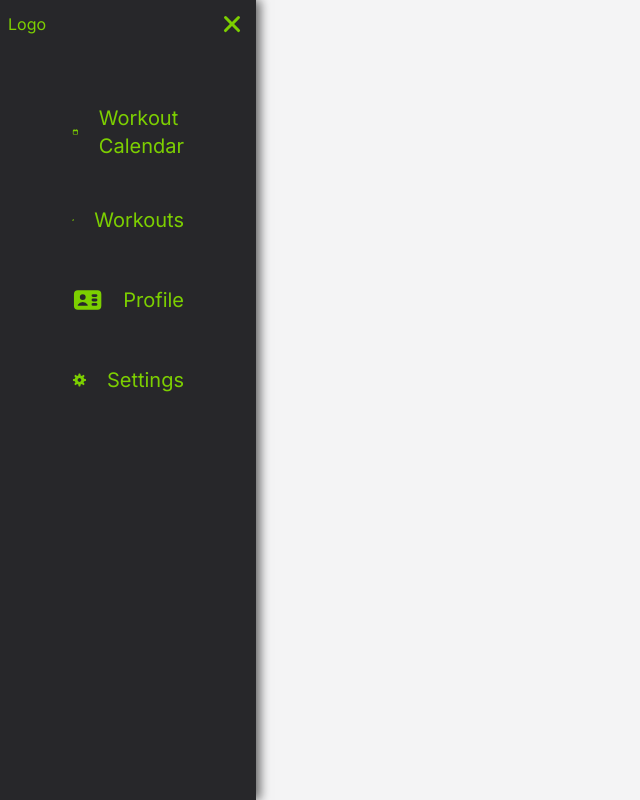
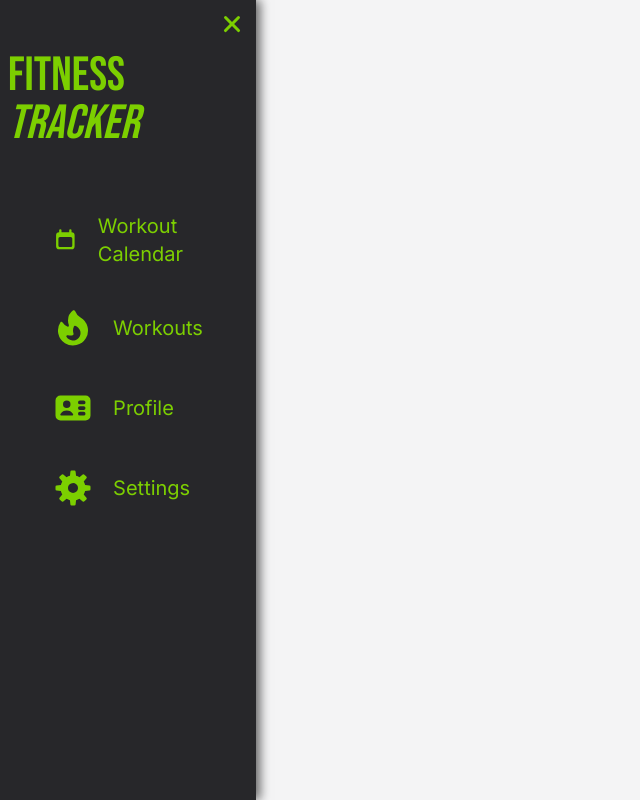
Before and after one commit to DanielG808/fitness-tracker, a Next.js app: page / in a window 1280 px wide. Shown: the whole page, without its empty margins (0-640 px from the left). Built offline with nearby package versions, Linux system fonts and the light colour scheme.

Commit message:
added cn function for className prop on custom components

```diff
--- a/package.json
+++ b/package.json
@@ -10,9 +10,11 @@
   },
   "dependencies": {
     "@heroicons/react": "^2.2.0",
+    "clsx": "^2.1.1",
     "next": "15.3.0",
     "react": "^19.0.0",
-    "react-dom": "^19.0.0"
+    "react-dom": "^19.0.0",
+    "tailwind-merge": "^3.2.0"
   },
   "devDependencies": {
     "@eslint/eslintrc": "^3",
--- a/src/components/logo.tsx
+++ b/src/components/logo.tsx
@@ -1,3 +1,14 @@
-export default function Logo() {
-  return <div>Logo</div>;
+import { bebasNeue } from "@/lib/fonts";
+import { cn } from "@/lib/utils/cn";
+
+type LogoProps = {
+  className?: string;
+};
+
+export default function Logo({ className }: LogoProps) {
+  return (
+    <h1 className={cn(`text-5xl ${bebasNeue.className}`, className)}>
+      Fitness <span className="italic">Tracker</span>
+    </h1>
+  );
 }
--- a/src/components/navigation-panel.tsx
+++ b/src/components/navigation-panel.tsx
@@ -16,8 +16,6 @@ export default function NavigationPanel() {
           : "-translate-x-5/6 shadow-[4px_0_10px_rgba(0,0,0,0.4)]"
       }`}
     >
-      <div className="flex items-center">
-        <Logo />
       <button className="ml-auto" onClick={() => setOpen(!open)}>
         {open ? (
           <XMarkIcon className="w-8 h-8" />
@@ -25,8 +23,10 @@ export default function NavigationPanel() {
           <Bars3Icon className="w-10 h-10" />
         )}
       </button>
+      <div className="flex flex-col items-center py-3">
+        <Logo />
+        <NavLinkList />
       </div>
-      <NavLinkList />
     </aside>
   );
 }
--- /dev/null
+++ b/src/lib/utils/cn.ts
@@ -0,0 +1,6 @@
+import { clsx, type ClassValue } from "clsx";
+import { twMerge } from "tailwind-merge";
+
+export function cn(...inputs: ClassValue[]) {
+  return twMerge(clsx(...inputs));
+}
```
Also changed, not shown: 1 other file (tests, documents, lock files or other folders). Lines whose indentation alone changed are shown as unchanged.
